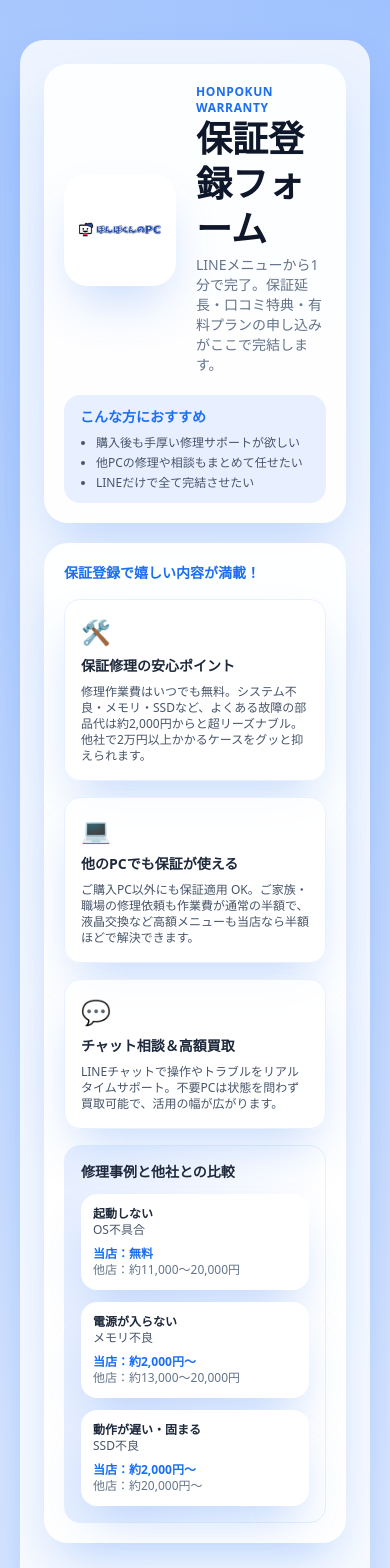
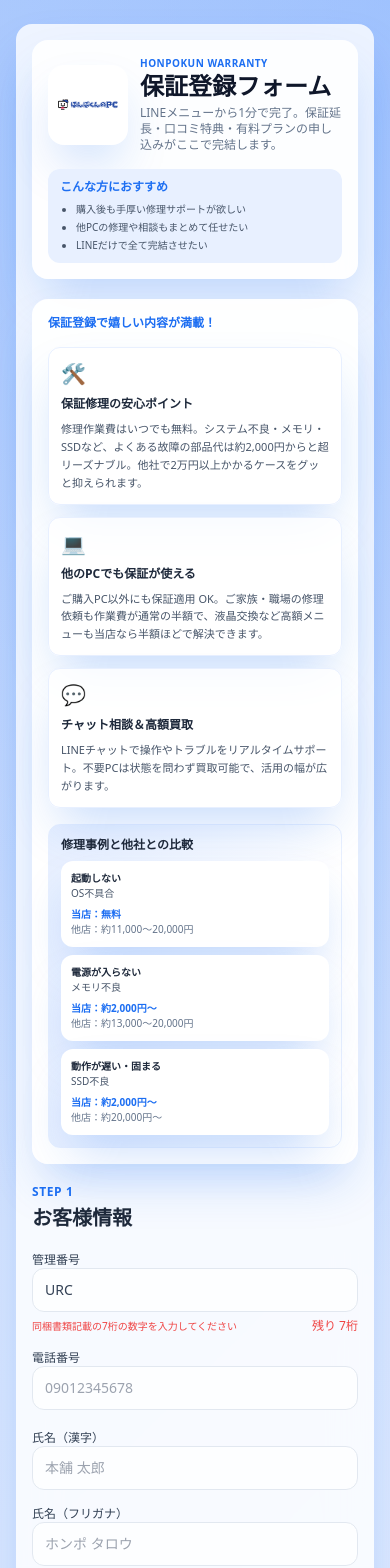
Before and after one commit to ulunaia99-max/HONPOKUN-WARRANTY, a Next.js app: page / in a window 390 px wide. Shown: the top 1568 px of the page. Built offline with nearby package versions, Linux system fonts and the light colour scheme.

Commit message:
モバイル表示を最適化: フォントサイズ、パディング、タッチターゲットを改善

```diff
--- a/src/app/globals.css
+++ b/src/app/globals.css
@@ -11,6 +11,26 @@
 body {
   margin: 0;
   min-height: 100vh;
+  -webkit-font-smoothing: antialiased;
+  -moz-osx-font-smoothing: grayscale;
+  text-rendering: optimizeLegibility;
+}
+
+/* モバイルでのタッチ操作を最適化 */
+button,
+a,
+input,
+select,
+textarea {
+  touch-action: manipulation;
+}
+
+/* モバイルでのテキスト選択を改善 */
+@media (max-width: 640px) {
+  body {
+    -webkit-text-size-adjust: 100%;
+    text-size-adjust: 100%;
+  }
 }
 
 .hero-gradient {
--- a/src/app/layout.tsx
+++ b/src/app/layout.tsx
@@ -12,6 +12,11 @@ export const metadata: Metadata = {
   title: "保証登録フォーム｜ほんぽくん",
   description:
     "LINE連携でカンタン保証登録。キントーンと連携して保証情報を即時反映します。",
+  viewport: {
+    width: "device-width",
+    initialScale: 1,
+    maximumScale: 5,
+  },
 };
 
 export default function RootLayout({
--- a/src/app/page.tsx
+++ b/src/app/page.tsx
@@ -32,8 +32,8 @@ export default function Page() {
   }
 
   return (
-    <main className="hero-gradient">
-      <div className="mx-auto max-w-3xl px-5 py-10">
+    <main className="hero-gradient min-h-screen">
+      <div className="mx-auto max-w-3xl px-4 py-6 sm:px-5 sm:py-10">
         <RegistrationForm />
       </div>
     </main>
--- a/src/app/registered/page.tsx
+++ b/src/app/registered/page.tsx
@@ -31,10 +31,10 @@ export default function RegisteredPage() {
 
   if (!data) {
     return (
-      <main className="hero-gradient">
-        <div className="mx-auto max-w-3xl px-5 py-10">
-          <div className="card-blur shadow-card rounded-3xl p-6 sm:p-8">
-            <p className="text-center text-slate-600">読み込み中...</p>
+      <main className="hero-gradient min-h-screen">
+        <div className="mx-auto max-w-3xl px-4 py-6 sm:px-5 sm:py-10">
+          <div className="card-blur shadow-card rounded-2xl sm:rounded-3xl p-4 sm:p-6 lg:p-8">
+            <p className="text-center text-slate-600 text-sm sm:text-base">読み込み中...</p>
           </div>
         </div>
       </main>
@@ -49,29 +49,29 @@ export default function RegisteredPage() {
   };
 
   return (
-    <main className="hero-gradient">
-      <div className="mx-auto max-w-3xl px-5 py-10">
-        <div className="card-blur shadow-card rounded-3xl p-6 sm:p-8 space-y-6">
-          <div className="flex items-center gap-4">
+    <main className="hero-gradient min-h-screen">
+      <div className="mx-auto max-w-3xl px-4 py-6 sm:px-5 sm:py-10">
+        <div className="card-blur shadow-card rounded-2xl sm:rounded-3xl p-4 sm:p-6 lg:p-8 space-y-5 sm:space-y-6">
+          <div className="flex items-center gap-3 sm:gap-4">
             <Image
               src="/logo-official.png"
               alt="ほんぽくんロゴ"
               width={100}
               height={100}
-              className="rounded-2xl bg-white p-2 shadow-card"
+              className="h-16 w-16 sm:h-20 sm:w-20 lg:h-24 lg:w-24 rounded-xl sm:rounded-2xl bg-white p-1.5 sm:p-2 shadow-card flex-shrink-0"
             />
-            <div>
-              <p className="text-xs font-semibold uppercase tracking-wider text-primary">
+            <div className="min-w-0 flex-1">
+              <p className="text-[10px] sm:text-xs font-semibold uppercase tracking-wider text-primary">
                 HONPOKUN WARRANTY
               </p>
-              <h1 className="text-3xl font-black text-slate-900">登録完了</h1>
+              <h1 className="text-2xl sm:text-3xl font-black text-slate-900">登録完了</h1>
             </div>
           </div>
 
-          <div className="rounded-3xl bg-green-50 border border-green-200 p-6">
-            <div className="flex items-center gap-3">
+          <div className="rounded-xl sm:rounded-3xl bg-green-50 border border-green-200 p-4 sm:p-6">
+            <div className="flex items-center gap-2 sm:gap-3">
               <svg
-                className="h-8 w-8 text-green-600"
+                className="h-6 w-6 sm:h-8 sm:w-8 text-green-600 flex-shrink-0"
                 fill="none"
                 viewBox="0 0 24 24"
                 stroke="currentColor"
@@ -83,72 +83,72 @@ export default function RegisteredPage() {
                   d="M9 12l2 2 4-4m6 2a9 9 0 11-18 0 9 9 0 0118 0z"
                 />
               </svg>
-              <div>
-                <p className="text-lg font-bold text-green-800">
+              <div className="min-w-0 flex-1">
+                <p className="text-base sm:text-lg font-bold text-green-800">
                   保証登録が完了しました
                 </p>
-                <p className="text-sm text-green-700 mt-1">
+                <p className="text-xs sm:text-sm text-green-700 mt-1">
                   ご登録いただいた情報は正常に受け付けられました。
                 </p>
               </div>
             </div>
           </div>
 
-          <div className="space-y-4">
-            <h2 className="text-xl font-bold text-slate-800">登録内容</h2>
-            <div className="grid gap-4 sm:grid-cols-2">
-              <div className="rounded-2xl bg-white/80 p-4 border border-slate-200">
-                <p className="text-xs font-semibold text-slate-500">管理番号</p>
-                <p className="text-base font-bold text-slate-800 mt-1">
+          <div className="space-y-3 sm:space-y-4">
+            <h2 className="text-lg sm:text-xl font-bold text-slate-800">登録内容</h2>
+            <div className="grid gap-3 sm:gap-4 sm:grid-cols-2">
+              <div className="rounded-xl sm:rounded-2xl bg-white/80 p-3 sm:p-4 border border-slate-200">
+                <p className="text-[10px] sm:text-xs font-semibold text-slate-500">管理番号</p>
+                <p className="text-sm sm:text-base font-bold text-slate-800 mt-1 break-all">
                   {data.managementId}
                 </p>
               </div>
-              <div className="rounded-2xl bg-white/80 p-4 border border-slate-200">
-                <p className="text-xs font-semibold text-slate-500">電話番号</p>
-                <p className="text-base font-bold text-slate-800 mt-1">
+              <div className="rounded-xl sm:rounded-2xl bg-white/80 p-3 sm:p-4 border border-slate-200">
+                <p className="text-[10px] sm:text-xs font-semibold text-slate-500">電話番号</p>
+                <p className="text-sm sm:text-base font-bold text-slate-800 mt-1 break-all">
                   {data.phone}
                 </p>
               </div>
-              <div className="rounded-2xl bg-white/80 p-4 border border-slate-200">
-                <p className="text-xs font-semibold text-slate-500">氏名（漢字）</p>
-                <p className="text-base font-bold text-slate-800 mt-1">
+              <div className="rounded-xl sm:rounded-2xl bg-white/80 p-3 sm:p-4 border border-slate-200">
+                <p className="text-[10px] sm:text-xs font-semibold text-slate-500">氏名（漢字）</p>
+                <p className="text-sm sm:text-base font-bold text-slate-800 mt-1 break-words">
                   {data.fullName}
                 </p>
               </div>
-              <div className="rounded-2xl bg-white/80 p-4 border border-slate-200">
-                <p className="text-xs font-semibold text-slate-500">氏名（フリガナ）</p>
-                <p className="text-base font-bold text-slate-800 mt-1">
+              <div className="rounded-xl sm:rounded-2xl bg-white/80 p-3 sm:p-4 border border-slate-200">
+                <p className="text-[10px] sm:text-xs font-semibold text-slate-500">氏名（フリガナ）</p>
+                <p className="text-sm sm:text-base font-bold text-slate-800 mt-1 break-words">
                   {data.furigana}
                 </p>
               </div>
-              <div className="rounded-2xl bg-white/80 p-4 border border-slate-200 sm:col-span-2">
-                <p className="text-xs font-semibold text-slate-500">住所</p>
-                <p className="text-base font-bold text-slate-800 mt-1">
+              <div className="rounded-xl sm:rounded-2xl bg-white/80 p-3 sm:p-4 border border-slate-200 sm:col-span-2">
+                <p className="text-[10px] sm:text-xs font-semibold text-slate-500">住所</p>
+                <p className="text-sm sm:text-base font-bold text-slate-800 mt-1 break-words">
                   〒{data.postalCode} {data.address}
                 </p>
               </div>
-              <div className="rounded-2xl bg-white/80 p-4 border border-slate-200 sm:col-span-2">
-                <p className="text-xs font-semibold text-slate-500">保証プラン</p>
-                <p className="text-base font-bold text-slate-800 mt-1">
+              <div className="rounded-xl sm:rounded-2xl bg-white/80 p-3 sm:p-4 border border-slate-200 sm:col-span-2">
+                <p className="text-[10px] sm:text-xs font-semibold text-slate-500">保証プラン</p>
+                <p className="text-sm sm:text-base font-bold text-slate-800 mt-1">
                   {warrantyPlanLabels[data.warrantyPlan] || data.warrantyPlan}
                 </p>
                 {["m", "s"].includes(data.warrantyPlan) && (
-                  <div className="mt-3 rounded-xl bg-primary/10 p-3 border border-primary/30">
-                    <p className="text-xs font-semibold text-primary">
+                  <div className="mt-2 sm:mt-3 rounded-lg sm:rounded-xl bg-primary/10 p-2.5 sm:p-3 border border-primary/30">
+                    <p className="text-[10px] sm:text-xs font-semibold text-primary">
                       ✓ 振込完了後
                     </p>
-                    <p className="text-xs text-slate-600 mt-1">
+                    <p className="text-[10px] sm:text-xs text-slate-600 mt-1 leading-relaxed">
                       振込名義と延長保証分の振込完了の旨をLINEで送信いただくと、延長保証が有効化されます。
                     </p>
                   </div>
                 )}
               </div>
               {data.reviewPledge && (
-                <div className="rounded-2xl bg-primary/10 p-4 border border-primary/30 sm:col-span-2">
-                  <p className="text-sm font-semibold text-primary">
+                <div className="rounded-xl sm:rounded-2xl bg-primary/10 p-3 sm:p-4 border border-primary/30 sm:col-span-2">
+                  <p className="text-xs sm:text-sm font-semibold text-primary">
                     ✓ Google口コミ投稿予定
                   </p>
-                  <p className="text-xs text-slate-600 mt-1">
+                  <p className="text-[10px] sm:text-xs text-slate-600 mt-1 leading-relaxed">
                     投稿完了後、スクリーンショットをLINEで送信いただくと、保証期間が1ヶ月延長されます。
                   </p>
                 </div>
@@ -156,35 +156,35 @@ export default function RegisteredPage() {
             </div>
           </div>
 
-          <div className="rounded-3xl bg-white/90 p-5 border border-primary/30">
-            <p className="text-sm font-bold text-slate-800 mb-3">次のステップ</p>
-            <ul className="space-y-2 text-sm text-slate-600">
+          <div className="rounded-xl sm:rounded-3xl bg-white/90 p-4 sm:p-5 border border-primary/30">
+            <p className="text-xs sm:text-sm font-bold text-slate-800 mb-2 sm:mb-3">次のステップ</p>
+            <ul className="space-y-1.5 sm:space-y-2 text-xs sm:text-sm text-slate-600">
               <li className="flex items-start gap-2">
-                <span className="text-primary font-bold">•</span>
-                <span>
+                <span className="text-primary font-bold flex-shrink-0">•</span>
+                <span className="leading-relaxed">
                   保証期間中に不具合が発生した場合は、公式LINEの修理依頼やトークからご連絡ください。
                 </span>
               </li>
               <li className="flex items-start gap-2">
-                <span className="text-primary font-bold">•</span>
-                <span>
+                <span className="text-primary font-bold flex-shrink-0">•</span>
+                <span className="leading-relaxed">
                   保証内容の詳細や情報はメニューのMy 保証状況からご確認いただけます。
                 </span>
               </li>
               <li className="flex items-start gap-2">
-                <span className="text-primary font-bold">•</span>
-                <span>
+                <span className="text-primary font-bold flex-shrink-0">•</span>
+                <span className="leading-relaxed">
                   口コミや延長保証をご希望の方はこの後トークにて完了のご連絡をお願いいたします。
                 </span>
               </li>
             </ul>
           </div>
 
-          <div className="flex flex-col gap-3 sm:flex-row">
+          <div className="flex flex-col gap-2.5 sm:gap-3 sm:flex-row">
             <Link
               href="/terms.html"
               target="_blank"
-              className="flex-1 rounded-2xl border border-primary/50 bg-white px-6 py-3 text-center text-sm font-semibold text-primary hover:bg-primary/5 transition"
+              className="flex-1 rounded-xl sm:rounded-2xl border border-primary/50 bg-white px-4 py-2.5 sm:px-6 sm:py-3 text-center text-xs sm:text-sm font-semibold text-primary hover:bg-primary/5 transition min-h-[44px] flex items-center justify-center touch-manipulation"
             >
               規約を確認する
             </Link>
@@ -193,7 +193,7 @@ export default function RegisteredPage() {
                 localStorage.removeItem("warranty_registration");
                 window.location.href = "/";
               }}
-              className="flex-1 rounded-2xl bg-primary text-white px-6 py-3 text-sm font-semibold hover:opacity-90 transition"
+              className="flex-1 rounded-xl sm:rounded-2xl bg-primary text-white px-4 py-2.5 sm:px-6 sm:py-3 text-xs sm:text-sm font-semibold hover:opacity-90 transition min-h-[44px] touch-manipulation"
             >
               新規登録を行う
             </button>
--- a/src/components/registration-form.tsx
+++ b/src/components/registration-form.tsx
@@ -222,33 +222,33 @@ export function RegistrationForm() {
   return (
     <form
       onSubmit={handleSubmit}
-      className="card-blur shadow-card rounded-3xl p-6 sm:p-8 space-y-6 max-w-4xl mx-auto"
+      className="card-blur shadow-card rounded-2xl sm:rounded-3xl p-4 sm:p-6 lg:p-8 space-y-5 sm:space-y-6 max-w-4xl mx-auto"
     >
       <div className="space-y-5">
-        <div className="flex flex-col gap-5 rounded-3xl bg-white/90 p-5 shadow-card sm:flex-row sm:items-center">
-          <div className="flex items-center gap-5">
+        <div className="flex flex-col gap-4 rounded-2xl sm:rounded-3xl bg-white/90 p-4 sm:p-5 shadow-card sm:flex-row sm:items-center">
+          <div className="flex items-center gap-3 sm:gap-5">
             <Image
               src="/logo-official.png"
               alt="ほんぽくんロゴ"
               width={140}
               height={140}
-              className="h-28 w-28 rounded-3xl bg-white object-contain p-3 shadow-card"
+              className="h-20 w-20 sm:h-28 sm:w-28 rounded-2xl sm:rounded-3xl bg-white object-contain p-2 sm:p-3 shadow-card flex-shrink-0"
             />
-            <div>
-              <p className="text-xs font-semibold uppercase tracking-wider text-primary">
+            <div className="min-w-0 flex-1">
+              <p className="text-[10px] sm:text-xs font-semibold uppercase tracking-wider text-primary">
                 HONPOKUN WARRANTY
               </p>
-              <h1 className="text-4xl font-black text-slate-900 leading-tight">
+              <h1 className="text-2xl sm:text-3xl lg:text-4xl font-black text-slate-900 leading-tight">
                 保証登録フォーム
               </h1>
-              <p className="mt-1 text-sm text-slate-500">
+              <p className="mt-1 text-xs sm:text-sm text-slate-500">
                 LINEメニューから1分で完了。保証延長・口コミ特典・有料プランの申し込みがここで完結します。
               </p>
             </div>
           </div>
-          <div className="rounded-2xl bg-soft px-4 py-3 text-sm text-slate-600 sm:ml-auto">
+          <div className="rounded-xl sm:rounded-2xl bg-soft px-3 py-2.5 sm:px-4 sm:py-3 text-xs sm:text-sm text-slate-600 sm:ml-auto">
             <p className="font-semibold text-primary">こんな方におすすめ</p>
-            <ul className="mt-2 list-disc pl-4 space-y-1 text-xs text-slate-600">
+            <ul className="mt-1.5 sm:mt-2 list-disc pl-4 space-y-0.5 sm:space-y-1 text-[10px] sm:text-xs text-slate-600">
               <li>購入後も手厚い修理サポートが欲しい</li>
               <li>他PCの修理や相談もまとめて任せたい</li>
               <li>LINEだけで全て完結させたい</li>
@@ -256,28 +256,28 @@ export function RegistrationForm() {
           </div>
         </div>
 
-        <div className="space-y-4 rounded-3xl bg-white/95 p-5 shadow-card">
-          <p className="text-sm font-semibold text-primary">保証登録で嬉しい内容が満載！</p>
-          <div className="grid gap-4 md:grid-cols-3">
+        <div className="space-y-4 rounded-2xl sm:rounded-3xl bg-white/95 p-4 sm:p-5 shadow-card">
+          <p className="text-xs sm:text-sm font-semibold text-primary">保証登録で嬉しい内容が満載！</p>
+          <div className="grid gap-3 sm:gap-4 md:grid-cols-3">
             {perkCards.map((perk) => (
               <div
                 key={perk.title}
-                className="flex flex-col gap-2 rounded-2xl border border-soft bg-white/80 p-4 shadow-card"
+                className="flex flex-col gap-2 rounded-xl sm:rounded-2xl border border-soft bg-white/80 p-3 sm:p-4 shadow-card"
               >
-                <span className="text-2xl">{perk.icon}</span>
-                <p className="text-sm font-bold text-slate-800">{perk.title}</p>
-                <p className="text-xs text-slate-600">{perk.description}</p>
+                <span className="text-xl sm:text-2xl">{perk.icon}</span>
+                <p className="text-xs sm:text-sm font-bold text-slate-800">{perk.title}</p>
+                <p className="text-[11px] sm:text-xs text-slate-600 leading-relaxed">{perk.description}</p>
               </div>
             ))}
           </div>
-          <div className="rounded-2xl border border-soft bg-gradient-to-r from-soft to-white p-4">
-            <p className="text-sm font-bold text-slate-800">修理事例と他社との比較</p>
-            <div className="mt-3 grid gap-3 sm:grid-cols-3">
+          <div className="rounded-xl sm:rounded-2xl border border-soft bg-gradient-to-r from-soft to-white p-3 sm:p-4">
+            <p className="text-xs sm:text-sm font-bold text-slate-800">修理事例と他社との比較</p>
+            <div className="mt-2 sm:mt-3 grid gap-2 sm:gap-3 sm:grid-cols-3">
               {repairComparisons.map((item) => (
-                <div key={item.title} className="rounded-2xl bg-white px-3 py-3 text-xs shadow-card">
+                <div key={item.title} className="rounded-xl sm:rounded-2xl bg-white px-2.5 py-2.5 sm:px-3 sm:py-3 text-[10px] sm:text-xs shadow-card">
                   <p className="font-bold text-slate-800">{item.title}</p>
                   <p className="text-slate-600">{item.cause}</p>
-                  <p className="mt-2 text-primary font-semibold">{item.ours}</p>
+                  <p className="mt-1.5 sm:mt-2 text-primary font-semibold">{item.ours}</p>
                   <p className="text-slate-500">{item.others}</p>
                 </div>
               ))}
@@ -287,10 +287,10 @@ export function RegistrationForm() {
       </div>
 
       <div>
-        <p className="text-sm text-primary font-semibold uppercase tracking-wider">
+        <p className="text-xs sm:text-sm text-primary font-semibold uppercase tracking-wider">
           STEP 1
         </p>
-        <h2 className="text-2xl font-bold text-slate-800 mt-1">お客様情報</h2>
+        <h2 className="text-xl sm:text-2xl font-bold text-slate-800 mt-1">お客様情報</h2>
       </div>
       <div className="grid gap-4 sm:grid-cols-2">
         <InputField
@@ -410,7 +410,7 @@ export function RegistrationForm() {
 
       {message && (
         <div
-          className={`rounded-2xl p-4 text-sm font-medium ${
+          className={`rounded-xl sm:rounded-2xl p-3 sm:p-4 text-xs sm:text-sm font-medium ${
             message.type === "success"
               ? "bg-green-50 text-green-700"
               : "bg-red-50 text-red-700"
@@ -423,7 +423,7 @@ export function RegistrationForm() {
       <button
         type="submit"
         disabled={isSubmitting || !formState.termsAgreed || !isManagementIdValid}
-        className="w-full bg-primary text-white font-semibold py-4 rounded-2xl shadow-card disabled:opacity-70 disabled:cursor-not-allowed"
+        className="w-full bg-primary text-white font-semibold py-3.5 sm:py-4 rounded-xl sm:rounded-2xl shadow-card disabled:opacity-70 disabled:cursor-not-allowed text-sm sm:text-base min-h-[48px] touch-manipulation"
       >
         {isSubmitting ? "送信中..." : "保証登録を送信する"}
       </button>
@@ -453,7 +453,7 @@ function InputField({
   type = "text",
 }: InputFieldProps) {
   return (
-    <div className="text-sm font-medium text-slate-700 space-y-1.5">
+    <div className="text-xs sm:text-sm font-medium text-slate-700 space-y-1.5">
       <label className="flex flex-col space-y-1.5">
         {label}
         <input
@@ -463,10 +463,10 @@ function InputField({
           inputMode={inputMode}
           placeholder={placeholder}
           onChange={(event) => onChange(event.target.value)}
-          className="w-full rounded-2xl border border-slate-200 bg-white/70 px-4 py-3 text-base focus:border-primary focus:outline-none focus:ring-2 focus:ring-primary/20"
+          className="w-full rounded-xl sm:rounded-2xl border border-slate-200 bg-white/70 px-3 py-2.5 sm:px-4 sm:py-3 text-sm sm:text-base focus:border-primary focus:outline-none focus:ring-2 focus:ring-primary/20 min-h-[44px]"
         />
       </label>
-      {helper && <p className="text-xs">{helper}</p>}
+      {helper && <p className="text-[10px] sm:text-xs leading-relaxed">{helper}</p>}
     </div>
   );
 }
```
